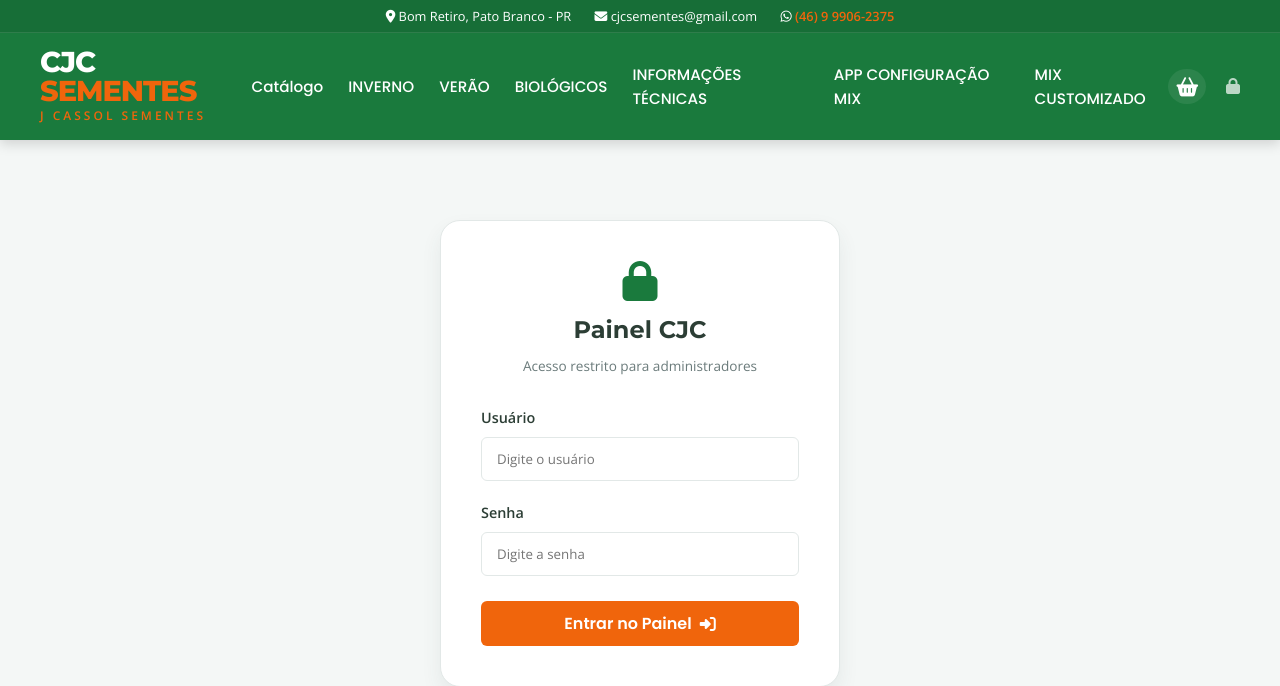
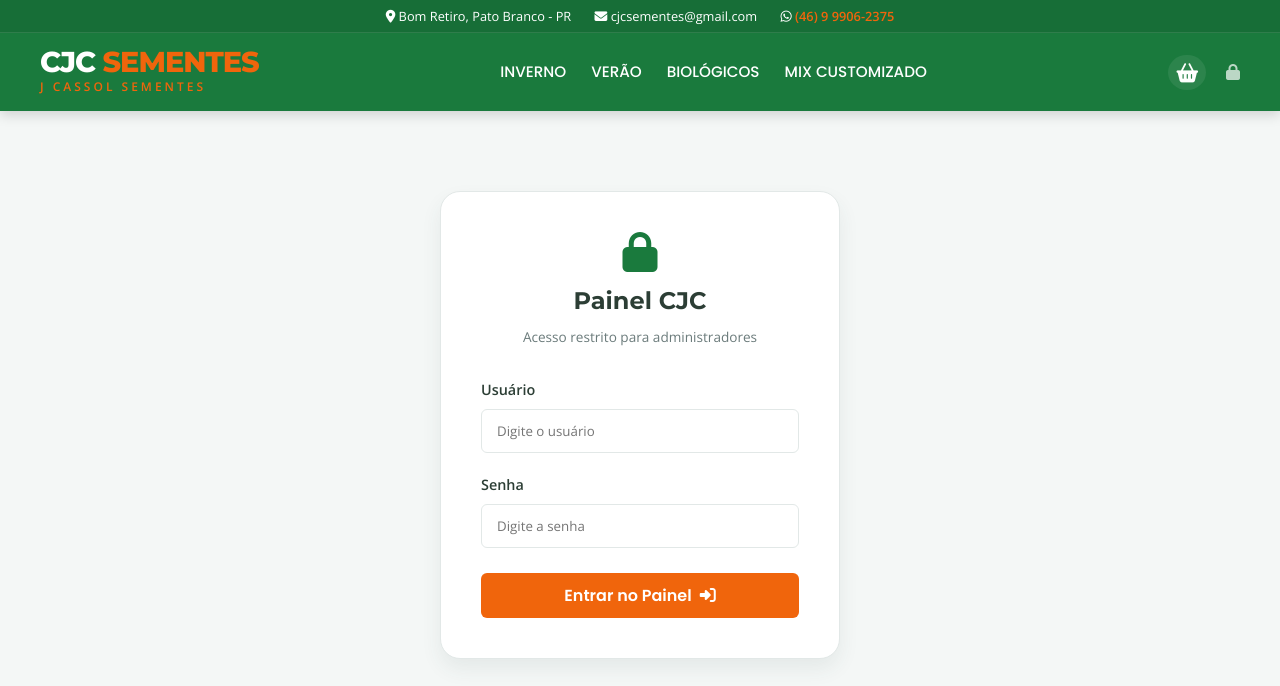
Before and after one commit to cjcsementes-collab/cjc-sementes, a Flask app: page /admin/login in a window 1280 px wide. Shown: the top 686 px of the page. Run offline with Flask 3, Linux system fonts and the light colour scheme.

Commit message:
chore: remove extra menus

```diff
--- a/templates/base.html
+++ b/templates/base.html
@@ -37,12 +37,9 @@
             <!-- Links de Navegação -->
             <nav>
                 <ul class="nav-links">
-                    <li class="{% if request.path == '/' and not request.args.get('categoria') %}active{% endif %}"><a href="{{ url_for('index') }}">Catálogo</a></li>
                     <li><a href="{{ url_for('index') }}?categoria=INVERNO">INVERNO</a></li>
                     <li><a href="{{ url_for('index') }}?categoria=VERÃO">VERÃO</a></li>
                     <li><a href="{{ url_for('index') }}?categoria=BIOLÓGICOS">BIOLÓGICOS</a></li>
-                    <li><a href="#">INFORMAÇÕES TÉCNICAS</a></li>
-                    <li><a href="#">APP CONFIGURAÇÃO MIX</a></li>
                     <li><a href="{{ url_for('index') }}?categoria=MIX CUSTOMIZADO">MIX CUSTOMIZADO</a></li>
                 </ul>
             </nav>
```
